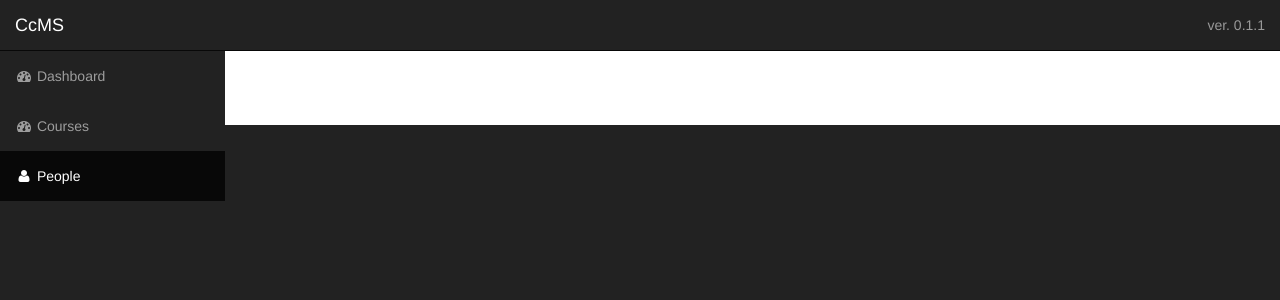
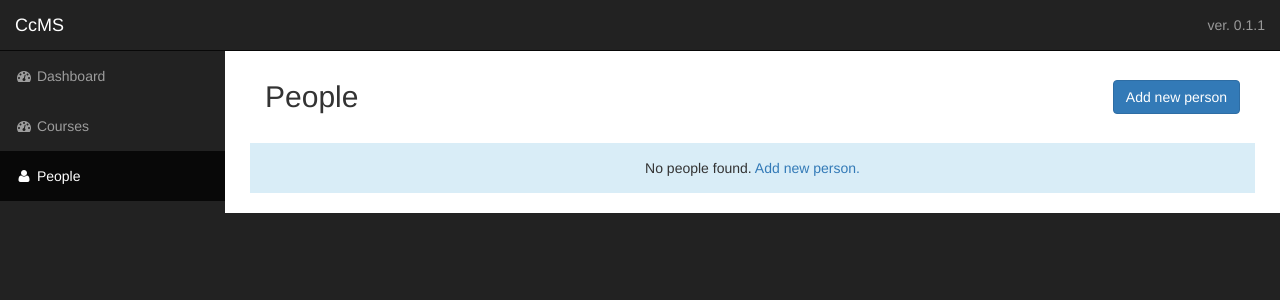
Before and after one commit to CodecoolKrakow20161/ccms, a Flask app: page /people/ in a window 1280 px wide. Shown: the top 300 px of the page. Run offline with Flask 2, Linux system fonts and the light colour scheme; some libraries are stand-ins or nearby versions.

Commit message:
Base people/index.html template

```diff
--- a/app/templates/people/index.html
+++ b/app/templates/people/index.html
@@ -1 +1,19 @@
 {% extends "layout.html" %}
+{% set page_title = "People" %}
+{% block page_header %}
+    {{ super() }}
+    <a href="#" class="btn btn-primary pull-right">Add new person</a>
+{% endblock %}
+
+{% block body %}
+<div class="row">
+    <div class="col-lg-12">
+        {% if not people %}
+            <p class="bg bg-info text-center">
+                No people found. <a href="#">Add new person.</a>
+            </p>
+        {% else %}
+        {% endif %}
+    </div>
+</div>
+{% endblock %}
```
